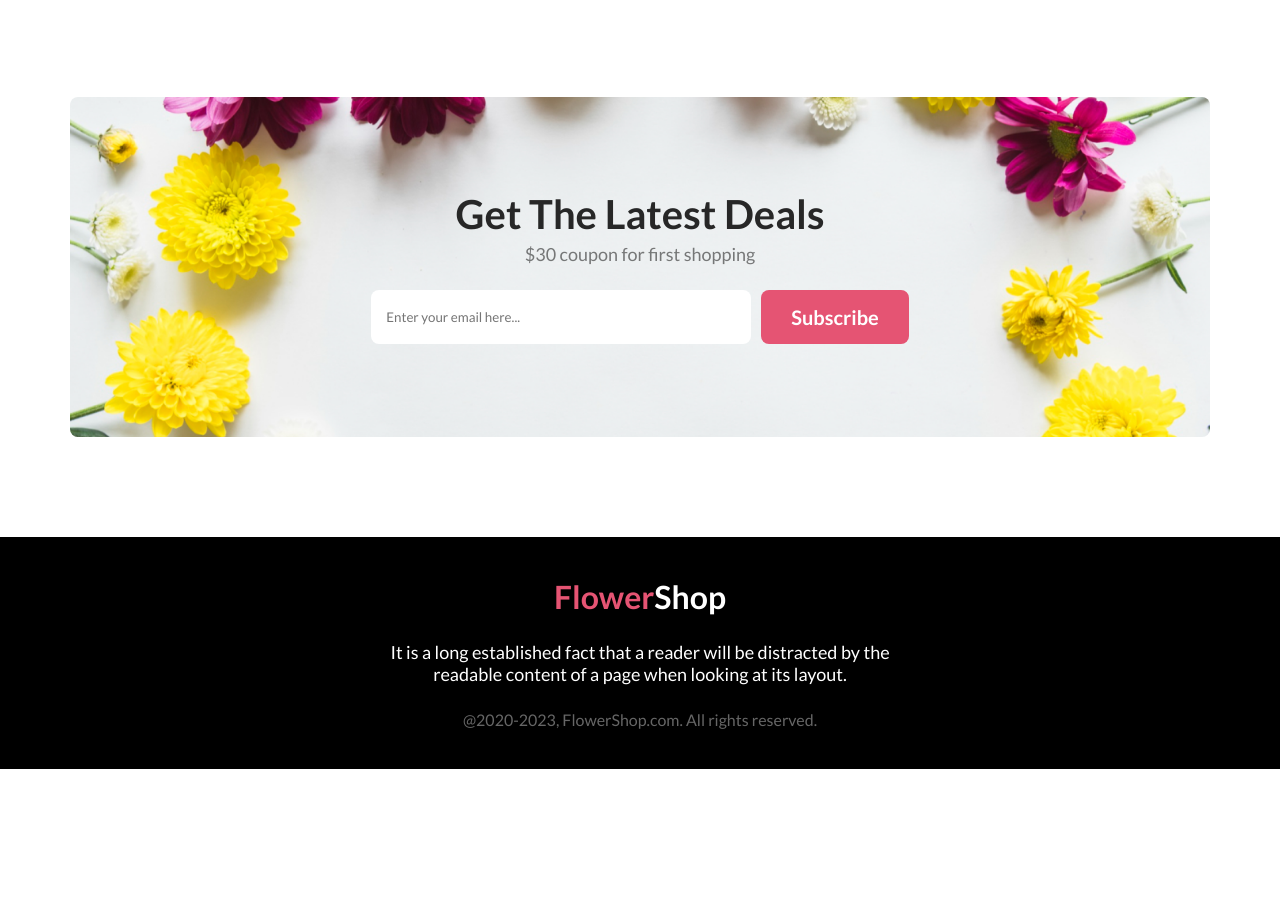
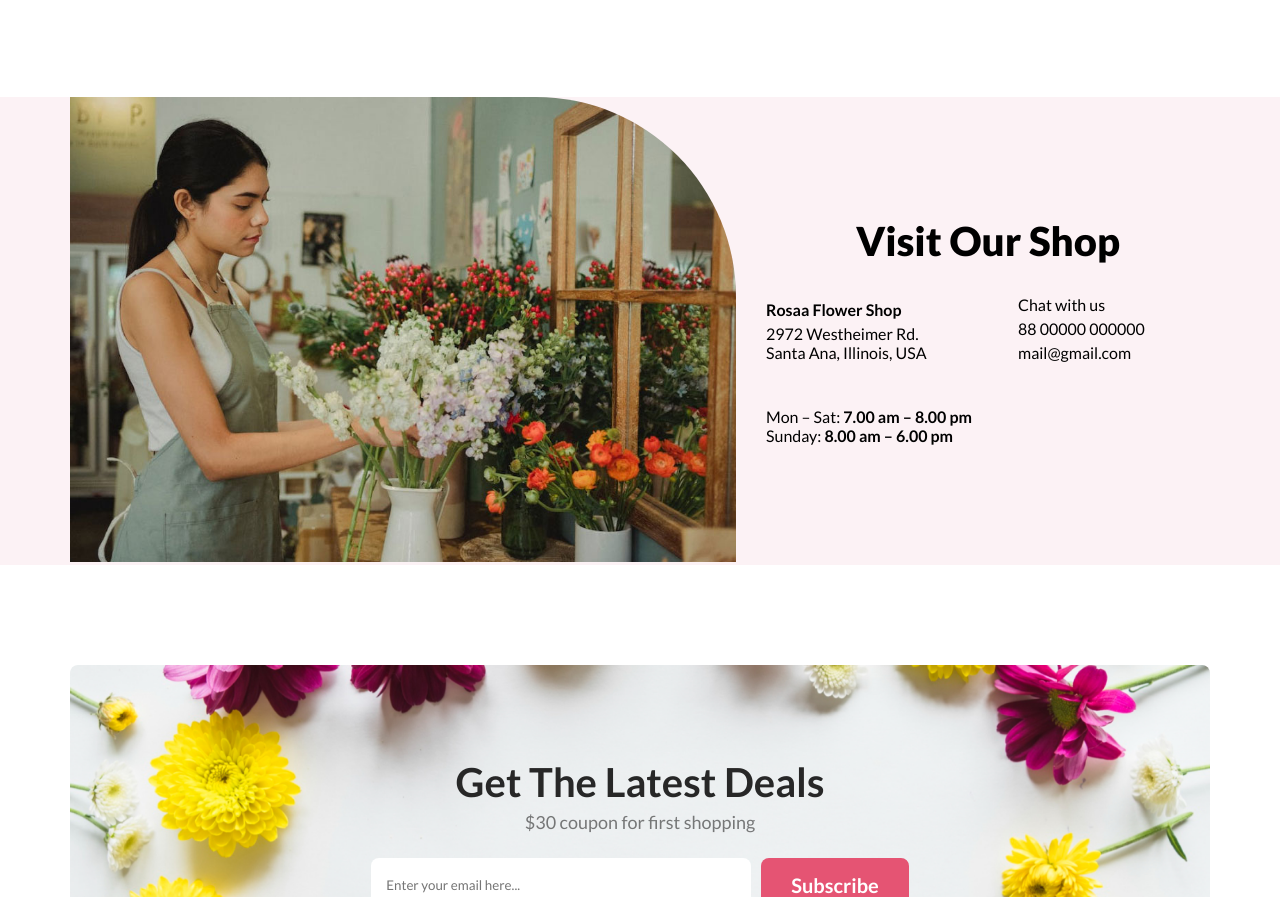
Before and after one commit to sahaantor149/flower-shop, a plain HTML site: page index.html in a window 1280 px wide. Shown: the part 2959-3856 px from the top of the page. Before the commit the page ends 3728 px from the top, so only its background shows below. Drawn offline with Linux system fonts and the light colour scheme.

Commit message:
final project

```diff
--- a/index.html
+++ b/index.html
@@ -133,6 +133,40 @@
         </div>
       </div>
     </section>
+    <!-- Contact Section -->
+    <section class="contact">
+      <div class="container">
+        <div class="row">
+          <div class="img-content">
+            <img src="assets/img/h1-banner12.jpg" alt="Image" />
+          </div>
+          <div class="text-content">
+            <div class="header">
+              <h1>Visit Our Shop</h1>
+            </div>
+            <div class="contact-details">
+              <div class="row">
+                <div class="address">
+                  <p class="shop-name">Rosaa Flower Shop</p>
+                  <p>2972 Westheimer Rd. Santa Ana, Illinois, USA</p>
+                </div>
+                <div class="contacts">
+                  <p>Chat with us</p>
+                  <p>88 00000 000000</p>
+                  <p>mail@gmail.com</p>
+                </div>
+              </div>
+            </div>
+            <div class="contact-details2">
+              <div class="address">
+                <p>Mon – Sat: <b>7.00 am – 8.00 pm</b></p>
+                <p>Sunday: <b>8.00 am – 6.00 pm</b></p>
+              </div>
+            </div>
+          </div>
+        </div>
+      </div>
+    </section>
     <!-- Subscription Section -->
     <section class="subcription">
       <div class="container">
--- a/style.css
+++ b/style.css
@@ -207,6 +207,62 @@
     justify-content: center;
 }
 
+/* Contact */
+
+.contact{
+    background-color: #FCF2F5;
+    margin-bottom: 100px;
+}
+
+.contact .row{
+    align-items: center;
+}
+
+.contact .img-content{
+    width: 60%;
+}
+
+.contact .img-content img{
+    width: 100%;
+    height: auto;
+    border-radius: 0 200px 0 0;
+}
+
+.contact .text-content{
+    width: 40%;
+    height: 100%;
+    padding-left: 30px;
+}
+
+.contact .text-content h1{
+    font-weight: 900;
+    font-size: 40px;
+    text-align: center;
+    margin-bottom: 30px;
+}
+
+.contact .text-content .contact-details{
+    margin-bottom: 40px;
+}
+
+.contact .text-content .contact-details .address{
+    width: 50%;
+    padding-right: 60px;
+}
+
+.contact .text-content .contact-details .address .shop-name{
+    font-weight: 700;
+    margin-bottom: 5px;
+}
+
+.contact .text-content .contact-details .contacts{
+    width: 50%;
+}
+
+.contact .text-content .contact-details .contacts p{
+    padding-bottom: 5px;
+}
+
 /* Subscription Form */
 .subcription{
     margin-bottom: 100px;
```
Also changed, not shown: assets/img/h1-banner12.jpg (added), assets/img/h1-bg6.png (added).
